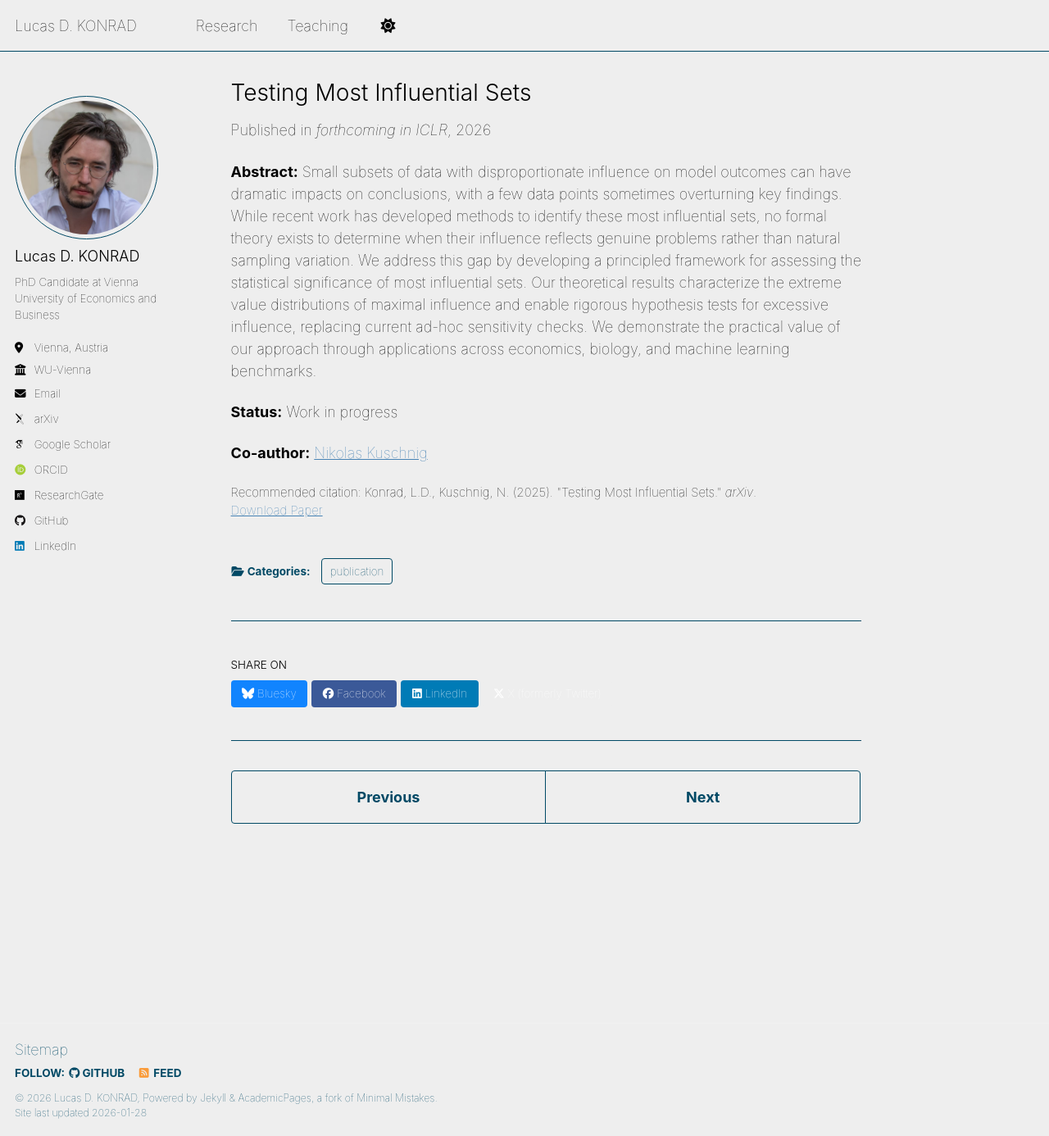
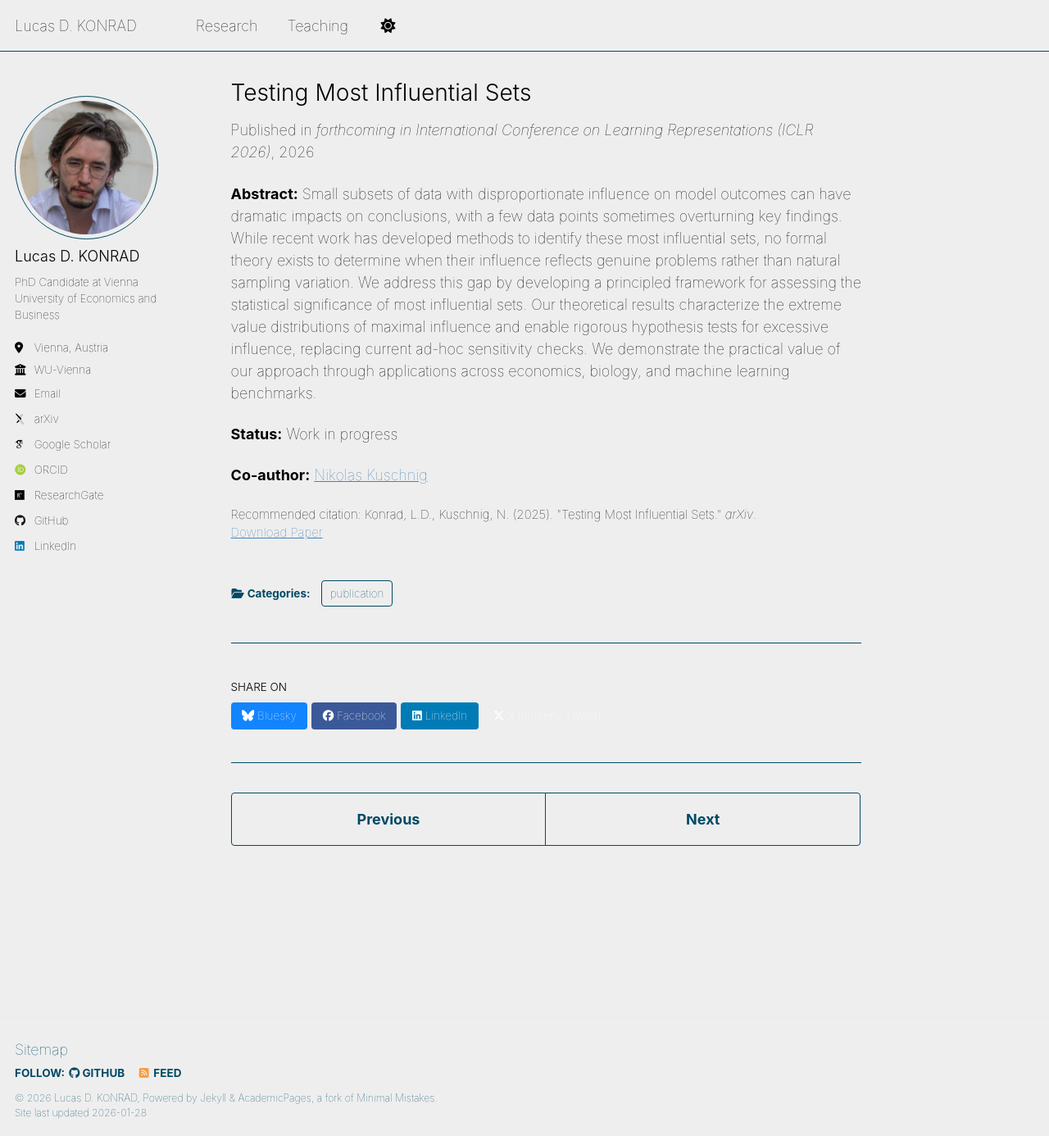
Before and after one commit to konradld/konradld.github.io, a Jekyll site: the page built from _research/publication-testing-most-influential-sets.md, in a window 1280 px wide and 1386 px high. Shown: the whole window at 82% size. Built offline with Jekyll 4.4.1, drawn with Linux system fonts in a browser that asks for light colours; some web fonts are replaced; a script that is not in the unit is left out.

Commit message:
Update publication-testing-most-influential-sets.md

```diff
--- a/_research/publication-testing-most-influential-sets.md
+++ b/_research/publication-testing-most-influential-sets.md
@@ -7,7 +7,7 @@ permalink: /publication/2025-testing-most-influential-sets
 excerpt: 'This paper establishes the distribution of maximally influencial sets in linear models, allowing to test for excessive influence.'
 authors: "Konrad, L.D., Kuschnig, N."
 # date: 2025-10-24
-venue: 'forthcoming in ICLR'
+venue: 'forthcoming in International Conference on Learning Representations (ICLR 2026)'
 paperurl: 'http://arxiv.org/abs/2510.20372'
 citation: 'Konrad, L.D., Kuschnig, N. (2025). &quot;Testing Most Influential Sets.&quot; <i>arXiv</i>.'
 ---
```
